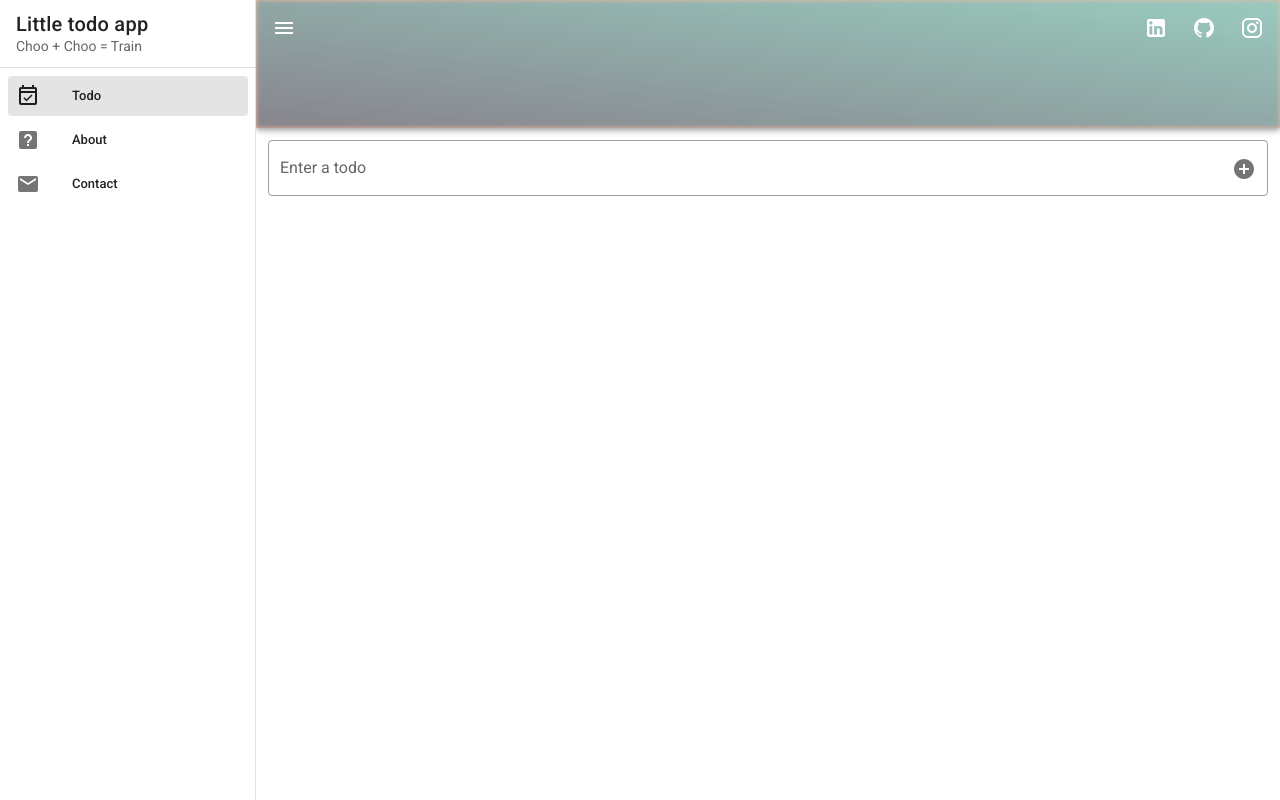
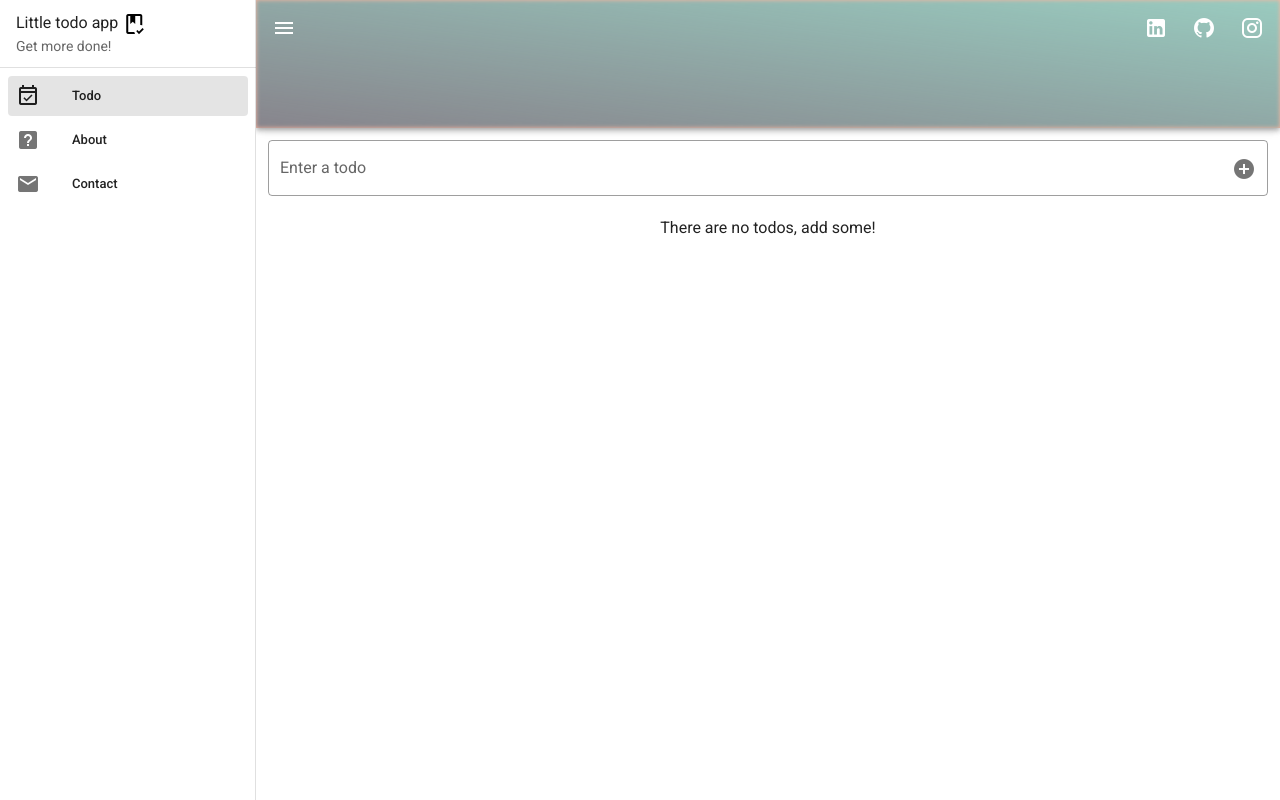
Before and after one commit to bgrobelsek/little-todo-app, a Vue app: page /#/ in a window 1280 px wide. Built offline with nearby package versions, Linux system fonts and the light colour scheme.

Commit message:
added a logo

```diff
--- a/src/App.vue
+++ b/src/App.vue
@@ -6,11 +6,14 @@
       >
       <v-list-item>
         <v-list-item-content>
-          <v-list-item-title class="text-h6">
+          <v-list-item-title>
             Little todo app
+            <v-icon
+              color="black"
+            >mdi-book-check-outline</v-icon>
           </v-list-item-title>
           <v-list-item-subtitle>
-            Choo + Choo = Train
+            Get more done!
           </v-list-item-subtitle>
         </v-list-item-content>
       </v-list-item>
@@ -70,7 +73,6 @@
         >
           <v-icon>mdi-linkedin</v-icon>
       </v-btn>
-
       <!-- Github -->
       <v-btn icon
         href="https://github.com/bgrobelsek"
@@ -78,7 +80,6 @@
         >
           <v-icon>mdi-github</v-icon>
       </v-btn>
-
       <!-- Instagram -->
       <v-btn icon
         href="https://www.instagram.com/bruno.grobelsek/"
@@ -86,7 +87,6 @@
         >
           <v-icon>mdi-instagram</v-icon>
       </v-btn>
-
     </v-app-bar>
 
     <v-main>
--- a/src/views/Todo.vue
+++ b/src/views/Todo.vue
@@ -61,6 +61,12 @@
       </div>
     </v-list>
 
+    <p
+      class="noTodos"
+      v-if="tasks.length === 0"
+      >There are no todos, add some!
+      </p>
+
     <!-- Alert -->
     <v-alert
       :value="alert"
@@ -120,10 +126,8 @@
 </script>
 
 <style scoped>
-.v-alert {
-  top: auto;
-  bottom: 10px;
-  outline: none;
-  z-index: 100;
+.noTodos {
+  text-align: center;
+
 }
 </style>
```
Also changed, not shown: src/assets/vvg.png, 1 other file (tests, documents, lock files or other folders).
